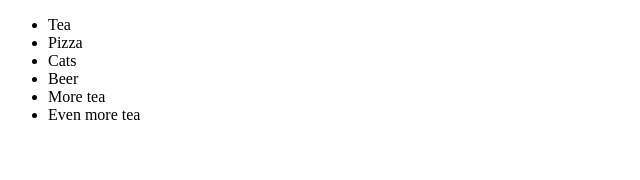
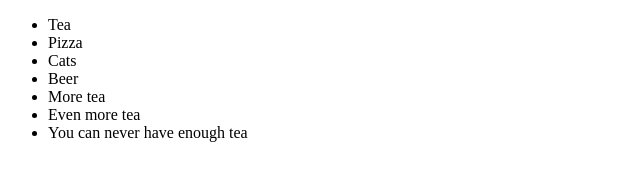
Before and after one commit to stephenmurray3/my-first-github-repo, a plain HTML site: page index.html in a window 1280 px wide. Shown: the whole page, without its empty margins (0-640 px from the left). Drawn offline with Linux system fonts and the light colour scheme.

Commit message:
new line item

```diff
--- a/index.html
+++ b/index.html
@@ -13,6 +13,7 @@
         <li>Beer</li>
         <li>More tea</li>
         <li>Even more tea</li>
+        <li>You can never have enough tea</li>
     </ul>
 </body>
 </html>
```
